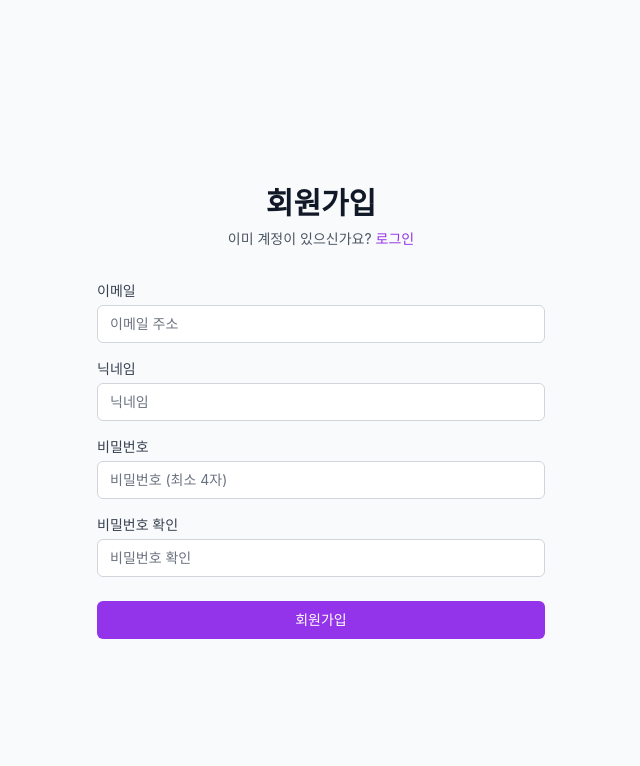
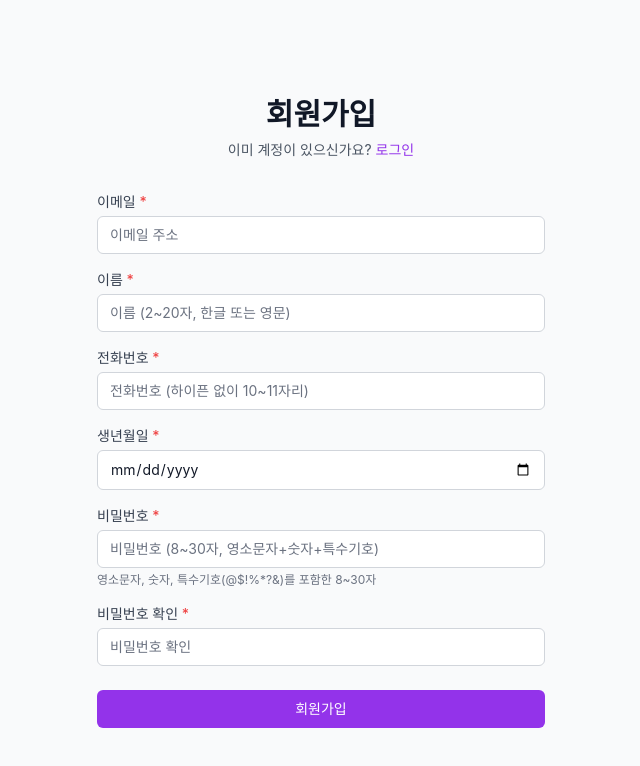
Before and after one commit to prgrms-web-devcourse-final-project/WEB7_9_B2ST_FE, a Next.js app: page /signup in a window 1280 px wide. Shown: the top 766 px of the page, without its empty margins (319-959 px from the left). Built offline with nearby package versions, Linux system fonts and the light colour scheme; no server answers.

Commit message:
feat: signup

```diff
--- a/app/signup/page.tsx
+++ b/app/signup/page.tsx
@@ -3,43 +3,127 @@
 import { useState } from 'react';
 import { useRouter } from 'next/navigation';
 import Link from 'next/link';
+import { authApi, type SignupRequest } from '@/lib/api/auth';
+
+// 유효성 검사 함수들
+const validateEmail = (email: string): string | null => {
+  if (!email) return '이메일은 필수입니다.';
+  if (email.length > 100) return '이메일은 100자를 초과할 수 없습니다.';
+  const emailRegex = /^[^\s@]+@[^\s@]+\.[^\s@]+$/;
+  if (!emailRegex.test(email)) return '올바른 이메일 형식이 아닙니다.';
+  return null;
+};
+
+const validatePassword = (password: string): string | null => {
+  if (!password) return '비밀번호는 필수입니다.';
+  // 8~30자, 영소문자+숫자+특수기호(@$!%*?&)
+  const passwordRegex = /^(?=.*[a-z])(?=.*[0-9])(?=.*[@$!%*?&])[a-z0-9@$!%*?&]{8,30}$/;
+  if (!passwordRegex.test(password)) {
+    return '비밀번호는 8~30자, 영소문자+숫자+특수기호(@$!%*?&)를 포함해야 합니다.';
+  }
+  return null;
+};
+
+const validateName = (name: string): string | null => {
+  if (!name) return '이름은 필수입니다.';
+  if (name.length < 2 || name.length > 20) {
+    return '이름은 2자 이상 20자 이하로 입력해주세요.';
+  }
+  // 한글 또는 영문만
+  const nameRegex = /^[가-힣a-zA-Z\s]+$/;
+  if (!nameRegex.test(name)) {
+    return '이름은 한글 또는 영문만 입력 가능합니다.';
+  }
+  return null;
+};
+
+const validatePhone = (phone: string): string | null => {
+  if (!phone) return '전화번호는 필수입니다.';
+  // 하이픈 없이 10~11자리 숫자만
+  const phoneRegex = /^[0-9]{10,11}$/;
+  if (!phoneRegex.test(phone)) {
+    return '전화번호는 하이픈(-) 없이 10~11자리 숫자만 입력 가능합니다.';
+  }
+  return null;
+};
+
+const validateBirth = (birth: string): string | null => {
+  if (!birth) return '생년월일은 필수입니다.';
+  const birthDate = new Date(birth);
+  const today = new Date();
+  if (birthDate >= today) {
+    return '생년월일은 과거 날짜여야 합니다.';
+  }
+  return null;
+};
 
 export default function SignupPage() {
   const router = useRouter();
-  const [formData, setFormData] = useState({
+  const [formData, setFormData] = useState<SignupRequest & { passwordConfirm: string }>({
     email: '',
     password: '',
     passwordConfirm: '',
-    nickname: '',
+    name: '',
+    phone: '',
+    birth: '',
   });
+  const [errors, setErrors] = useState<Record<string, string>>({});
   const [error, setError] = useState('');
   const [isLoading, setIsLoading] = useState(false);
+
+  const handleChange = (field: string, value: string) => {
+    setFormData({ ...formData, [field]: value });
+    // 필드별 에러 초기화
+    if (errors[field]) {
+      setErrors({ ...errors, [field]: '' });
+    }
+    if (error) setError('');
+  };
+
+  const validateForm = (): boolean => {
+    const newErrors: Record<string, string> = {};
+
+    const emailError = validateEmail(formData.email);
+    if (emailError) newErrors.email = emailError;
+
+    const passwordError = validatePassword(formData.password);
+    if (passwordError) newErrors.password = passwordError;
+
+    if (formData.password !== formData.passwordConfirm) {
+      newErrors.passwordConfirm = '비밀번호가 일치하지 않습니다.';
+    }
+
+    const nameError = validateName(formData.name);
+    if (nameError) newErrors.name = nameError;
+
+    const phoneError = validatePhone(formData.phone);
+    if (phoneError) newErrors.phone = phoneError;
+
+    const birthError = validateBirth(formData.birth);
+    if (birthError) newErrors.birth = birthError;
+
+    setErrors(newErrors);
+    return Object.keys(newErrors).length === 0;
+  };
 
   const handleSubmit = async (e: React.FormEvent) => {
     e.preventDefault();
     setError('');
 
-    // 비밀번호 확인
-    if (formData.password !== formData.passwordConfirm) {
-      setError('비밀번호가 일치하지 않습니다.');
-      return;
-    }
-
-    // 비밀번호 길이 체크
-    if (formData.password.length < 4) {
-      setError('비밀번호는 최소 4자 이상이어야 합니다.');
+    if (!validateForm()) {
       return;
     }
 
     setIsLoading(true);
 
     try {
-      // TODO: 회원가입 API 연동 (API 명세가 나오면 추가)
-      // const response = await authApi.signup(formData);
+      const { passwordConfirm, ...signupData } = formData;
+      const response = await authApi.signup(signupData);
 
-      // 임시로 성공 처리
-      alert('회원가입이 완료되었습니다. (API 연동 대기 중)');
-      router.push('/login');
+      if (response.data) {
+        alert('회원가입이 완료되었습니다.');
+        router.push('/login');
+      }
     } catch (err) {
       if (err instanceof Error) {
         setError(err.message);
@@ -74,7 +158,7 @@ export default function SignupPage() {
           <div className="space-y-4">
             <div>
               <label htmlFor="email" className="block text-sm font-medium text-gray-700">
-                이메일
+                이메일 <span className="text-red-500">*</span>
               </label>
               <input
                 id="email"
@@ -83,29 +167,83 @@ export default function SignupPage() {
                 autoComplete="email"
                 required
                 value={formData.email}
-                onChange={(e) => setFormData({ ...formData, email: e.target.value })}
-                className="mt-1 appearance-none relative block w-full px-3 py-2 border border-gray-300 placeholder-gray-500 text-gray-900 rounded-md focus:outline-none focus:ring-purple-500 focus:border-purple-500 sm:text-sm"
+                onChange={(e) => handleChange('email', e.target.value)}
+                className={`mt-1 appearance-none relative block w-full px-3 py-2 border ${
+                  errors.email ? 'border-red-300' : 'border-gray-300'
+                } placeholder-gray-500 text-gray-900 rounded-md focus:outline-none focus:ring-purple-500 focus:border-purple-500 sm:text-sm`}
                 placeholder="이메일 주소"
               />
+              {errors.email && (
+                <p className="mt-1 text-sm text-red-600">{errors.email}</p>
+              )}
             </div>
+
             <div>
-              <label htmlFor="nickname" className="block text-sm font-medium text-gray-700">
-                닉네임
+              <label htmlFor="name" className="block text-sm font-medium text-gray-700">
+                이름 <span className="text-red-500">*</span>
               </label>
               <input
-                id="nickname"
-                name="nickname"
+                id="name"
+                name="name"
                 type="text"
                 required
-                value={formData.nickname}
-                onChange={(e) => setFormData({ ...formData, nickname: e.target.value })}
-                className="mt-1 appearance-none relative block w-full px-3 py-2 border border-gray-300 placeholder-gray-500 text-gray-900 rounded-md focus:outline-none focus:ring-purple-500 focus:border-purple-500 sm:text-sm"
-                placeholder="닉네임"
+                value={formData.name}
+                onChange={(e) => handleChange('name', e.target.value)}
+                className={`mt-1 appearance-none relative block w-full px-3 py-2 border ${
+                  errors.name ? 'border-red-300' : 'border-gray-300'
+                } placeholder-gray-500 text-gray-900 rounded-md focus:outline-none focus:ring-purple-500 focus:border-purple-500 sm:text-sm`}
+                placeholder="이름 (2~20자, 한글 또는 영문)"
               />
+              {errors.name && (
+                <p className="mt-1 text-sm text-red-600">{errors.name}</p>
+              )}
             </div>
+
+            <div>
+              <label htmlFor="phone" className="block text-sm font-medium text-gray-700">
+                전화번호 <span className="text-red-500">*</span>
+              </label>
+              <input
+                id="phone"
+                name="phone"
+                type="tel"
+                required
+                value={formData.phone}
+                onChange={(e) => handleChange('phone', e.target.value.replace(/[^0-9]/g, ''))}
+                className={`mt-1 appearance-none relative block w-full px-3 py-2 border ${
+                  errors.phone ? 'border-red-300' : 'border-gray-300'
+                } placeholder-gray-500 text-gray-900 rounded-md focus:outline-none focus:ring-purple-500 focus:border-purple-500 sm:text-sm`}
+                placeholder="전화번호 (하이픈 없이 10~11자리)"
+              />
+              {errors.phone && (
+                <p className="mt-1 text-sm text-red-600">{errors.phone}</p>
+              )}
+            </div>
+
+            <div>
+              <label htmlFor="birth" className="block text-sm font-medium text-gray-700">
+                생년월일 <span className="text-red-500">*</span>
+              </label>
+              <input
+                id="birth"
+                name="birth"
+                type="date"
+                required
+                value={formData.birth}
+                onChange={(e) => handleChange('birth', e.target.value)}
+                max={new Date().toISOString().split('T')[0]}
+                className={`mt-1 appearance-none relative block w-full px-3 py-2 border ${
+                  errors.birth ? 'border-red-300' : 'border-gray-300'
+                } placeholder-gray-500 text-gray-900 rounded-md focus:outline-none focus:ring-purple-500 focus:border-purple-500 sm:text-sm`}
+              />
+              {errors.birth && (
+                <p className="mt-1 text-sm text-red-600">{errors.birth}</p>
+              )}
+            </div>
+
             <div>
               <label htmlFor="password" className="block text-sm font-medium text-gray-700">
-                비밀번호
+                비밀번호 <span className="text-red-500">*</span>
               </label>
               <input
                 id="password"
@@ -114,14 +252,23 @@ export default function SignupPage() {
                 autoComplete="new-password"
                 required
                 value={formData.password}
-                onChange={(e) => setFormData({ ...formData, password: e.target.value })}
-                className="mt-1 appearance-none relative block w-full px-3 py-2 border border-gray-300 placeholder-gray-500 text-gray-900 rounded-md focus:outline-none focus:ring-purple-500 focus:border-purple-500 sm:text-sm"
-                placeholder="비밀번호 (최소 4자)"
+                onChange={(e) => handleChange('password', e.target.value)}
+                className={`mt-1 appearance-none relative block w-full px-3 py-2 border ${
+                  errors.password ? 'border-red-300' : 'border-gray-300'
+                } placeholder-gray-500 text-gray-900 rounded-md focus:outline-none focus:ring-purple-500 focus:border-purple-500 sm:text-sm`}
+                placeholder="비밀번호 (8~30자, 영소문자+숫자+특수기호)"
               />
+              {errors.password && (
+                <p className="mt-1 text-sm text-red-600">{errors.password}</p>
+              )}
+              <p className="mt-1 text-xs text-gray-500">
+                영소문자, 숫자, 특수기호(@$!%*?&)를 포함한 8~30자
+              </p>
             </div>
+
             <div>
               <label htmlFor="passwordConfirm" className="block text-sm font-medium text-gray-700">
-                비밀번호 확인
+                비밀번호 확인 <span className="text-red-500">*</span>
               </label>
               <input
                 id="passwordConfirm"
@@ -130,10 +277,15 @@ export default function SignupPage() {
                 autoComplete="new-password"
                 required
                 value={formData.passwordConfirm}
-                onChange={(e) => setFormData({ ...formData, passwordConfirm: e.target.value })}
-                className="mt-1 appearance-none relative block w-full px-3 py-2 border border-gray-300 placeholder-gray-500 text-gray-900 rounded-md focus:outline-none focus:ring-purple-500 focus:border-purple-500 sm:text-sm"
+                onChange={(e) => handleChange('passwordConfirm', e.target.value)}
+                className={`mt-1 appearance-none relative block w-full px-3 py-2 border ${
+                  errors.passwordConfirm ? 'border-red-300' : 'border-gray-300'
+                } placeholder-gray-500 text-gray-900 rounded-md focus:outline-none focus:ring-purple-500 focus:border-purple-500 sm:text-sm`}
                 placeholder="비밀번호 확인"
               />
+              {errors.passwordConfirm && (
+                <p className="mt-1 text-sm text-red-600">{errors.passwordConfirm}</p>
+              )}
             </div>
           </div>
 
```
Also changed, not shown: lib/api/auth.ts (+15 -0 lines), lib/api/typed-auth.ts (+11 -0 lines).
